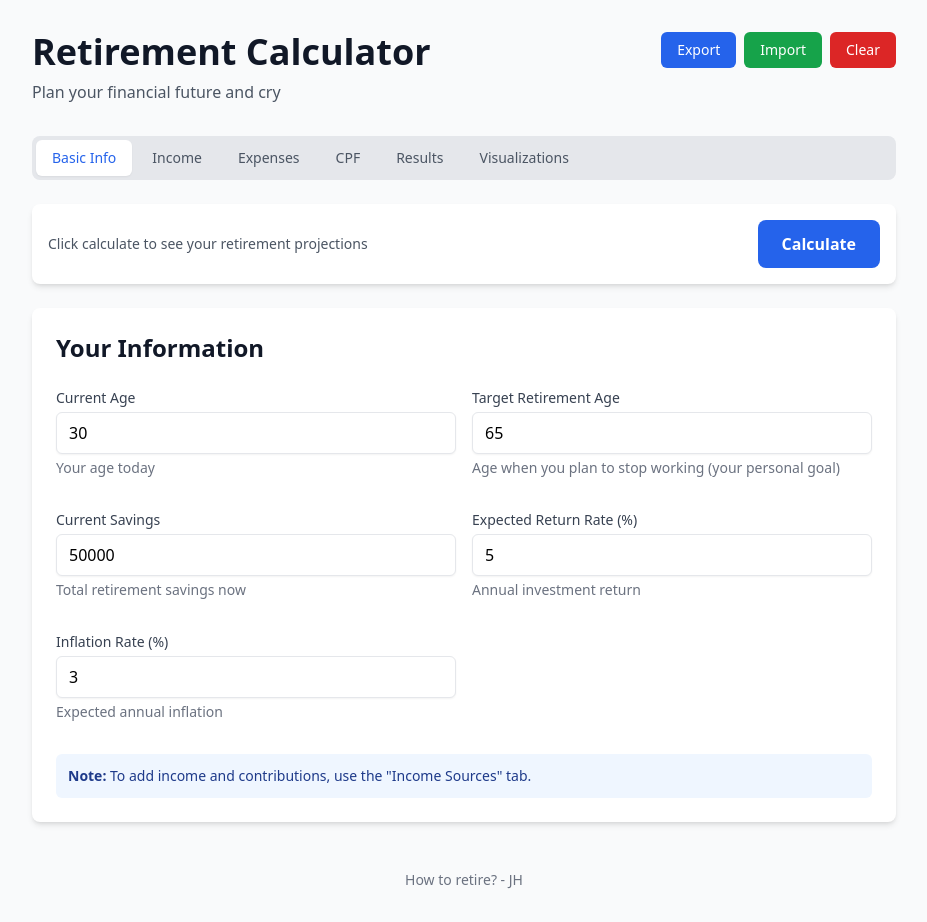
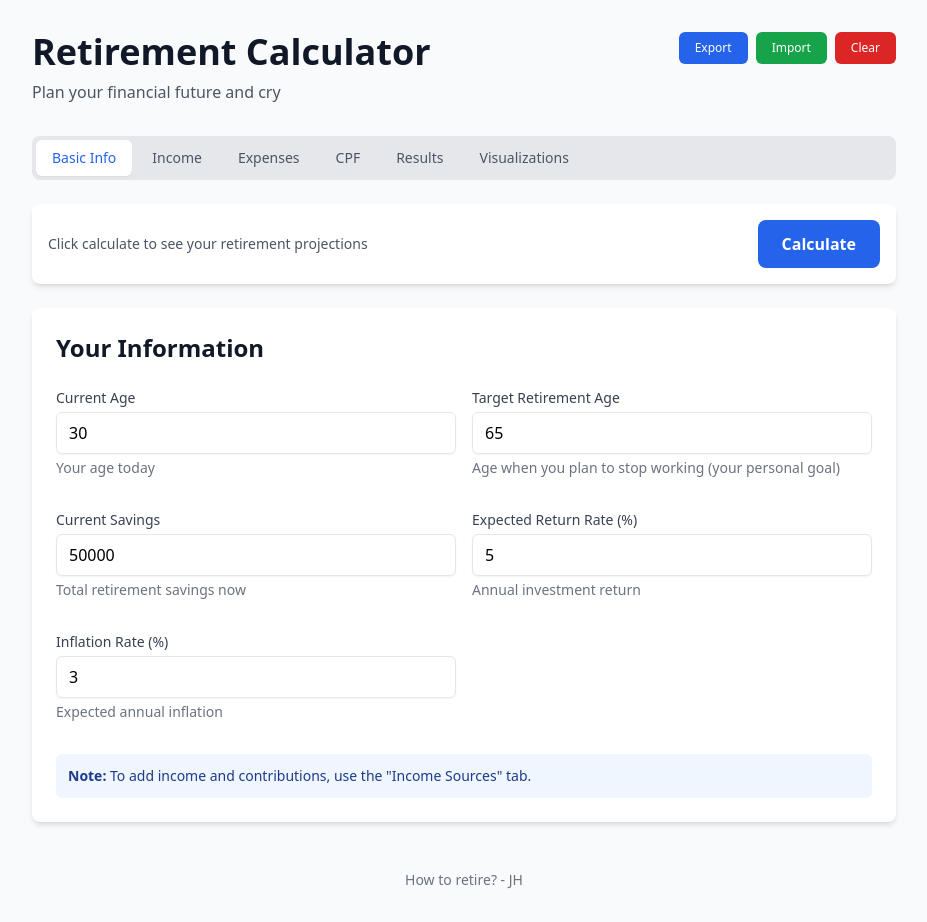
Before and after one commit to jhyoong/retirement-calculator, a Vue app: page / in a window 1280 px wide. Shown: the whole page, without its empty margins (176-1103 px from the left). Built offline with nearby package versions, Linux system fonts and the light colour scheme.

Commit message:
change alignment

```diff
--- a/src/components/ImportExportHeader.vue
+++ b/src/components/ImportExportHeader.vue
@@ -1,8 +1,8 @@
 <template>
-  <div class="flex flex-col sm:flex-row items-stretch sm:items-center gap-2">
+  <div class="flex flex-row items-center justify-end gap-2">
     <button
       @click="handleExport"
-      class="bg-blue-600 hover:bg-blue-700 text-white text-xs sm:text-sm font-medium py-2 px-3 sm:px-4 rounded-md transition-colors"
+      class="bg-blue-600 hover:bg-blue-700 text-white text-xs font-medium py-1.5 px-2 sm:py-2 sm:px-4 rounded-md transition-colors"
       title="Export data to JSON file"
     >
       Export
@@ -10,7 +10,7 @@
 
     <button
       @click="triggerFileInput"
-      class="bg-green-600 hover:bg-green-700 text-white text-xs sm:text-sm font-medium py-2 px-3 sm:px-4 rounded-md transition-colors"
+      class="bg-green-600 hover:bg-green-700 text-white text-xs font-medium py-1.5 px-2 sm:py-2 sm:px-4 rounded-md transition-colors"
       title="Import data from JSON file"
     >
       Import
@@ -18,7 +18,7 @@
 
     <button
       @click="handleClear"
-      class="bg-red-600 hover:bg-red-700 text-white text-xs sm:text-sm font-medium py-2 px-3 sm:px-4 rounded-md transition-colors"
+      class="bg-red-600 hover:bg-red-700 text-white text-xs font-medium py-1.5 px-2 sm:py-2 sm:px-4 rounded-md transition-colors"
       title="Clear all data"
     >
       Clear
@@ -32,7 +32,7 @@
       class="hidden"
     />
 
-    <p v-if="message" class="text-xs sm:text-sm text-center sm:text-left sm:ml-2" :class="messageClass">
+    <p v-if="message" class="text-xs sm:text-sm ml-2" :class="messageClass">
       {{ message }}
     </p>
   </div>
```
